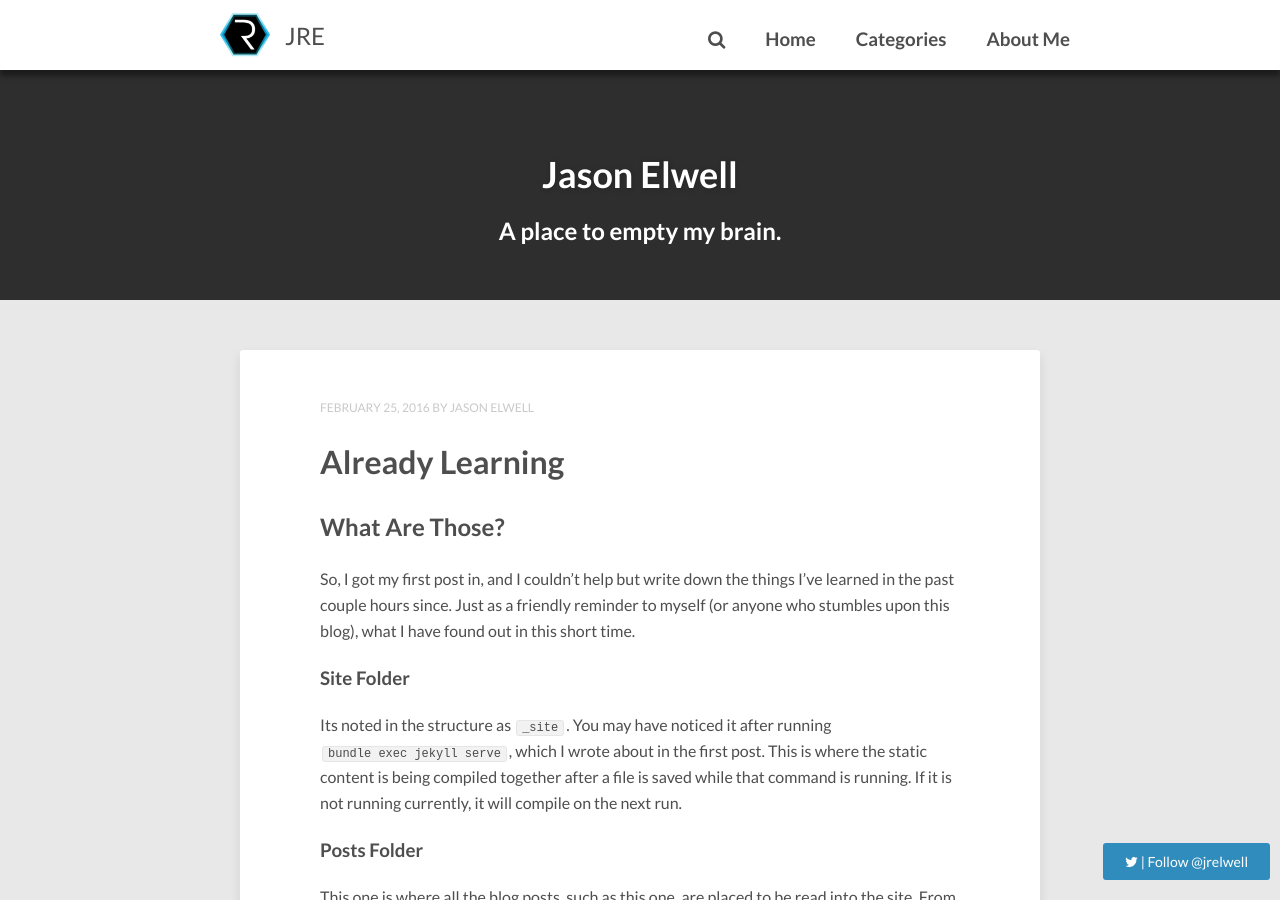
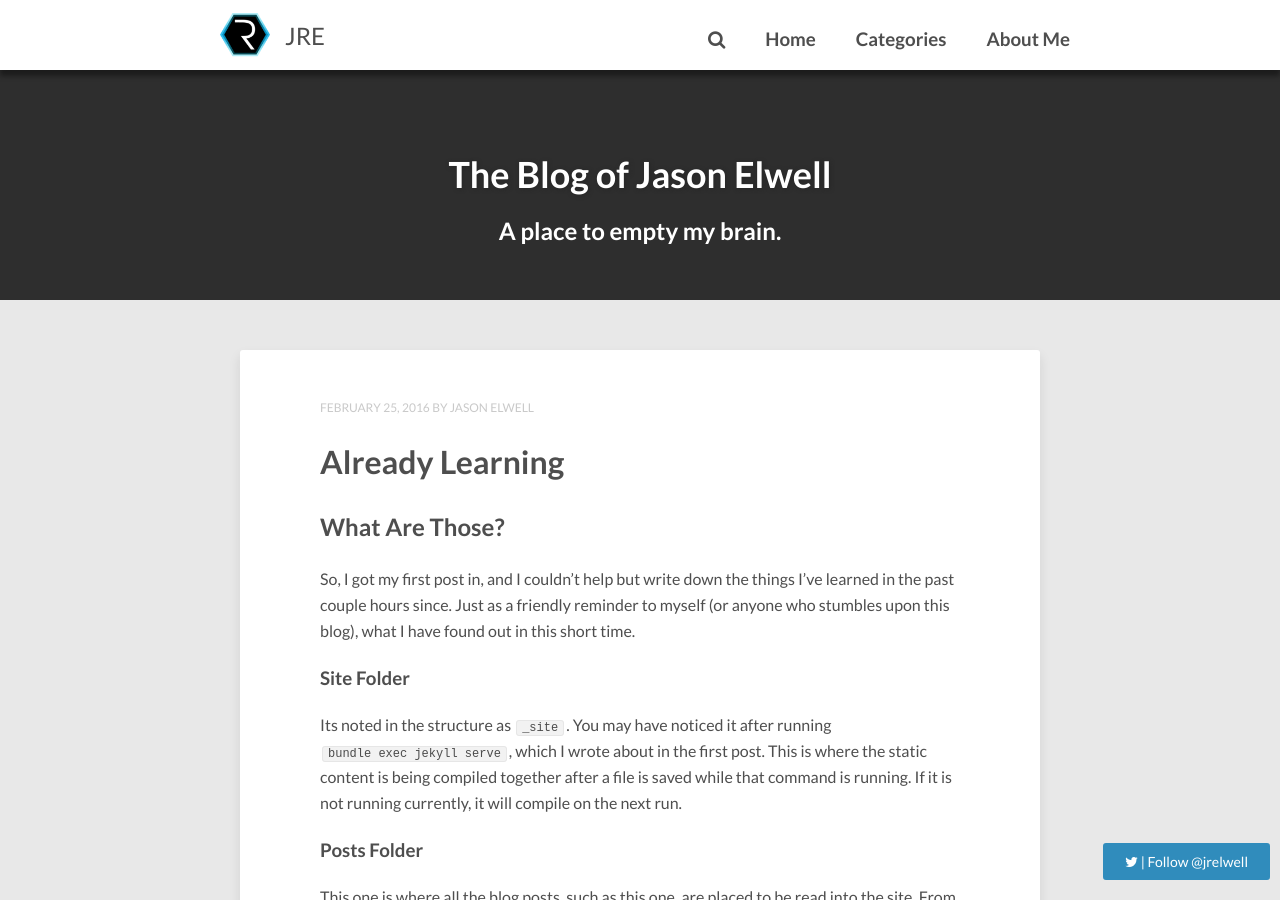
Before and after one commit to jrelwell/jekyll-blog, a Jekyll site: the page built from index.html, in a window 1280 px wide and 900 px high. Built offline with Jekyll 4.4.1, drawn with Linux system fonts in a browser that asks for light colours; nearby versions of some CDN libraries; the list of posts is cut into pages by our own code; comment, search, counter and statistics services are not loaded.

Commit message:
title change
Changed the Title

```diff
--- a/index.html
+++ b/index.html
@@ -1,6 +1,6 @@
 ---
 layout: post-index
-title: "Jason Elwell"
+title: "The Blog of Jason Elwell"
 description: "A place to empty my brain."
 tags: [Jekyll, Technology, Web Design, Web Development]
 comments: false
```
